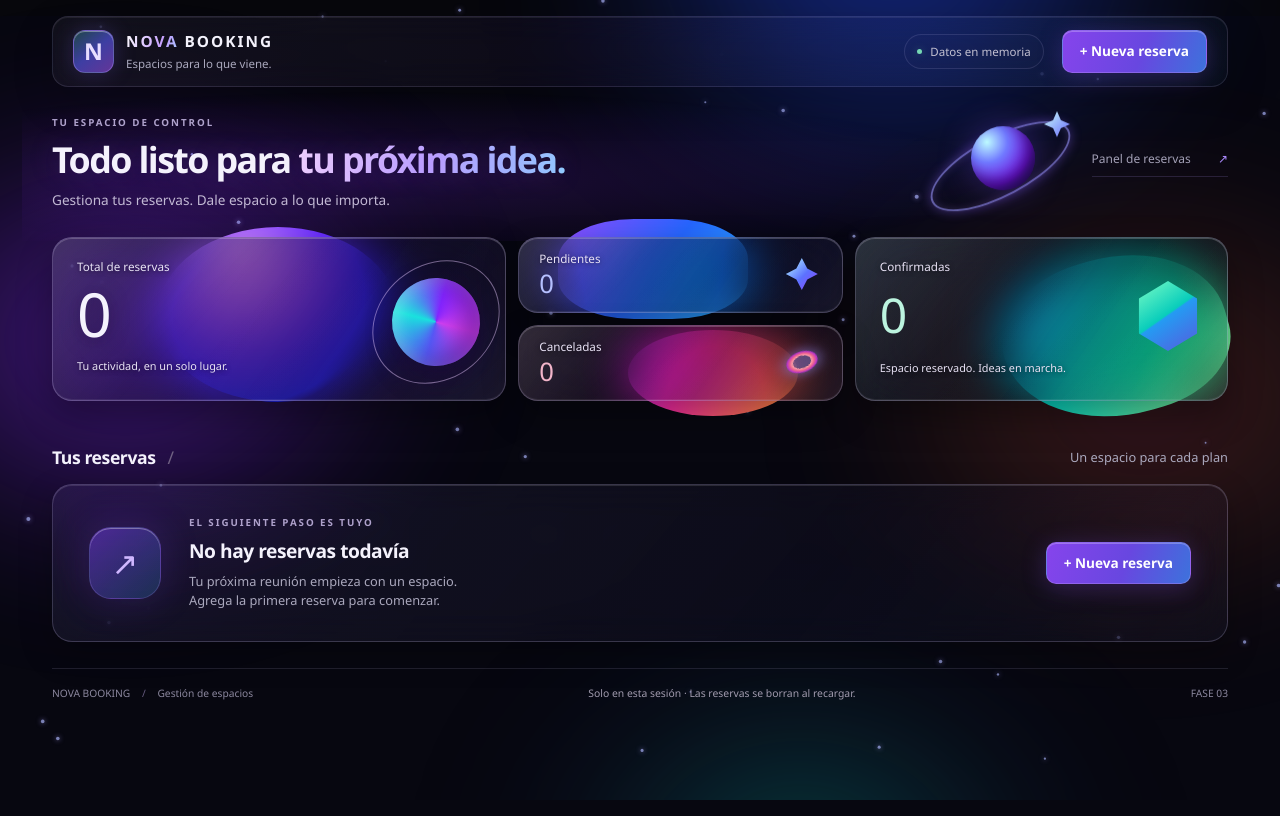
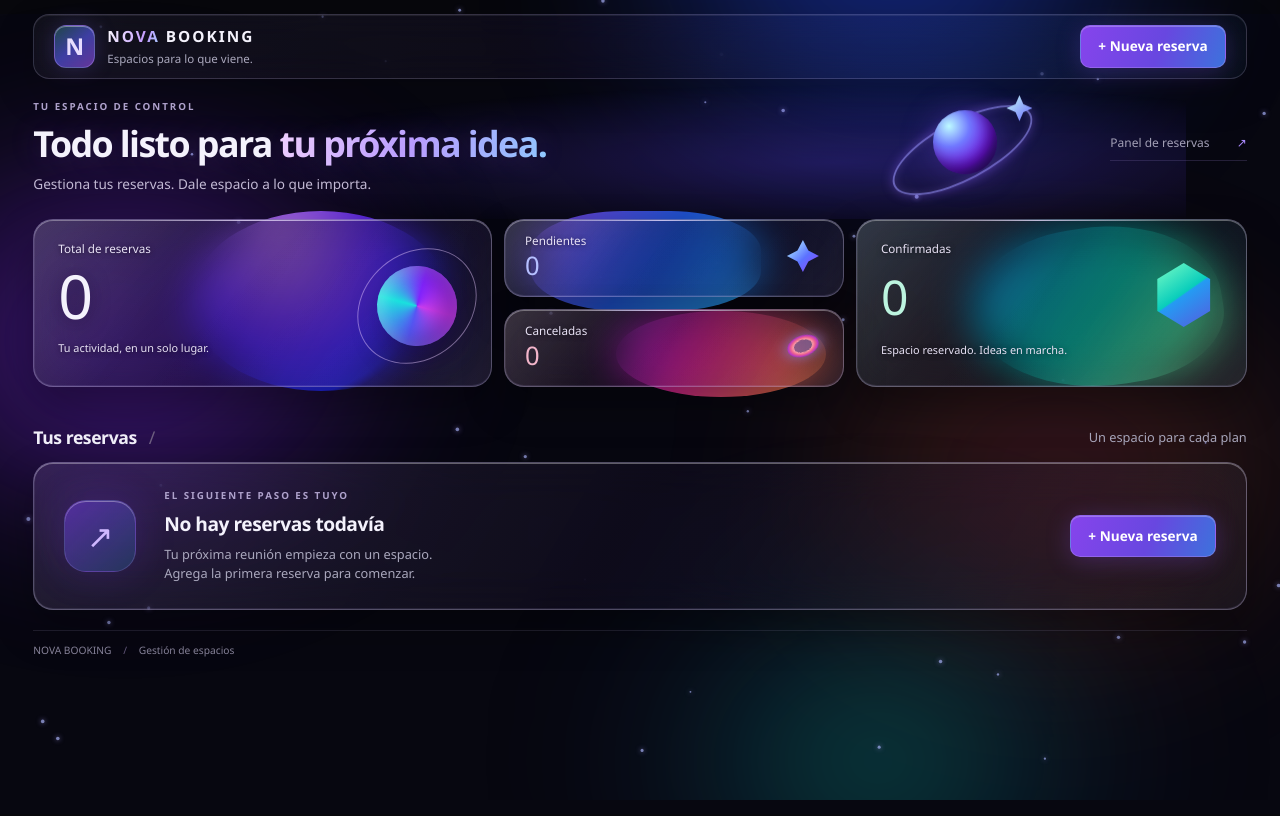
Before and after one commit to JorgeDavid12/sistema-reservas-nova, a website built with Vite: page index.html in a window 1280 px wide. Built offline with nearby package versions, Linux system fonts and the light colour scheme.

Commit message:
Mejorar composición y glassmorphism del sistema

```diff
--- a/index.html
+++ b/index.html
@@ -13,7 +13,7 @@
   <div class="shell">
     <header class="header">
       <div class="brand"><span class="brand-icon" aria-hidden="true">N</span><div><p class="brand-name"><span>NOVA</span> BOOKING</p><p class="muted small">Espacios para lo que viene.</p></div></div>
-      <div class="header-actions"><span class="memory-badge">Datos en memoria</span><button type="button" class="primary" id="new-reservation">+ Nueva reserva</button></div>
+      <div class="header-actions"><button type="button" class="primary" id="new-reservation">+ Nueva reserva</button></div>
     </header>
     <main>
       <div class="page-heading"><div><p class="eyebrow">TU ESPACIO DE CONTROL</p><h1>Todo listo para <span>tu próxima idea.</span></h1><p class="muted">Gestiona tus reservas. Dale espacio a lo que importa.</p></div><div class="hero-art" aria-hidden="true"><span class="hero-ring"></span><span class="hero-sphere"></span><span class="hero-star"></span></div><span class="dashboard-label">Panel de reservas <span aria-hidden="true">↗</span></span></div>
@@ -32,7 +32,7 @@
       </section>
       <noscript>Activa JavaScript para gestionar las reservas.</noscript>
     </main>
-    <footer><span>NOVA BOOKING <span class="footer-separator">/</span> Gestión de espacios</span><p class="session-note">Solo en esta sesión · Las reservas se borran al recargar.</p><span>FASE 03</span></footer>
+    <footer><span>NOVA BOOKING <span class="footer-separator">/</span> Gestión de espacios</span></footer>
   </div>
   <dialog id="reservation-dialog" aria-labelledby="form-title">
     <div class="dialog-heading"><div><p class="eyebrow">DALE ESPACIO A TU IDEA</p><h2 id="form-title">Nueva reserva</h2></div><button type="button" id="close-form" class="icon-button" aria-label="Cerrar formulario">×</button></div>
--- a/src/styles.css
+++ b/src/styles.css
@@ -1,4 +1,4 @@
-/* Sistema visual · Fase 3 y corrección de dirección visual autorizada. */
+/* Sistema visual · Composición y cristal. */
 :root {
   font-family: 'Segoe UI', system-ui, sans-serif;
   color: #f4f2fc;
@@ -33,7 +33,7 @@ h1 { font-size: clamp(1.8rem, 2.8vw, 2.5rem); font-weight: 600; letter-spacing:
 h1 span { color: #b1a8cd; }
 h2 { font-size: 1.1rem; font-weight: 600; letter-spacing: -.025em; }
 h3 { font-size: 1.2rem; font-weight: 600; letter-spacing: -.025em; }
-.shell { width: min(1240px, 100%); margin: auto; padding: 0 32px; }
+.shell { width: min(1680px, 100%); margin: auto; padding: 0 clamp(24px, 2.6vw, 48px); }
 .header, .brand, .header-actions, .page-heading, .section-heading, .card-heading, .dialog-heading, footer { display: flex; justify-content: space-between; align-items: center; gap: 18px; }
 .header { padding: 19px 0; border-bottom: 1px solid var(--border); }
 .brand { justify-content: flex-start; gap: 12px; }
@@ -43,8 +43,6 @@ h3 { font-size: 1.2rem; font-weight: 600; letter-spacing: -.025em; }
 .brand .small { font-size: .72rem; margin-top: 2px; }
 .muted, dt { color: var(--muted); }
 .small { font-size: .8rem; }
-.memory-badge { font-size: .72rem; color: #c2c0d1; display: inline-flex; align-items: center; gap: 8px; padding: 8px 12px; border: 1px solid var(--border); border-radius: 30px; background: #ffffff03; }
-.memory-badge::before { content: ''; width: 5px; height: 5px; border-radius: 50%; background: #76d8b4; box-shadow: 0 0 9px #76d8b455; }
 .page-heading { margin: 18px 0 16px; }
 .page-heading .muted { font-size: .85rem; }
 .eyebrow { color: #afa2cc; font-size: .61rem; font-weight: 700; letter-spacing: .2em; }
@@ -100,7 +98,6 @@ input:hover, select:hover { border-color: #a391c470; }
 input:focus, select:focus { border-color: #af8df0; box-shadow: 0 0 0 3px #9870dd15; }
 footer { margin-top: 26px; padding: 17px 0 22px; border-top: 1px solid var(--border); color: #8b879e; font-size: .64rem; }
 .footer-separator { color: #675c80; margin: 0 9px; }
-.session-note { color: #a29caf; font-size: .65rem; }
 dialog { width: min(690px, calc(100% - 32px)); max-height: calc(100dvh - 40px); overflow-y: auto; padding: 27px 30px; color: #f4f2fc; background: radial-gradient(ellipse at 0 0, #61409428, transparent 55%), #13111c; border: 1px solid #a990d34a; border-radius: 24px; box-shadow: 0 32px 100px #000a, 0 0 50px #603da514, inset 0 1px #ffffff09; }
 dialog[open] { animation: aparecer .16s ease-out; }
 dialog::backdrop { background: #04030bc9; backdrop-filter: blur(3px); }
@@ -198,3 +195,41 @@ dialog input, dialog select { background: #0808179e; border-color: #b6a1d45c; }
 @keyframes flotar { from { transform: translateY(-3px); } to { transform: translateY(4px); } }
 @media (prefers-reduced-motion: reduce) { .hero-art { animation: none; } .metric:hover .orbit-decoration { transform: rotate(-20deg); } }
 @supports not (backdrop-filter: blur(1px)) { .metric, .reservation-card, .empty-state, dialog { background-color: #171326ee; } }
+
+/* Fase 4: composición horizontal y superficies con un mismo acabado. */
+:root { --glass-edge: #dfd5ff50; --glass-shadow: inset 0 1px #fff5, inset 1px 0 #ffffff13, inset 0 -1px #c9b9ff1c, 0 18px 42px #0005; }
+.header { margin-top: 14px; padding: 10px 20px; border-color: #d8cfff30; }
+.page-heading { min-height: 108px; margin: 14px 0 18px; }
+.hero-art { right: 17%; top: -4px; }
+.page-heading::before { inset: -15px 5% -18px 12%; background: radial-gradient(ellipse at 65% 60%, #6343ff40, transparent 65%); }
+.summary { grid-template-columns: 1.35fr 1fr 1.15fr; grid-template-rows: 78px 78px; gap: 12px; }
+.metric { border-color: var(--glass-edge); backdrop-filter: blur(22px) saturate(125%); box-shadow: var(--glass-shadow); background-image: linear-gradient(120deg, #f1e9ff1c, #19152c38 48%, #ddd7ff0a); }
+.metric::after { content: ''; position: absolute; top: 0; left: 14%; width: 65%; height: 1px; background: linear-gradient(90deg, transparent, #e7d9ffb3, transparent); pointer-events: none; }
+.orb-violet { left: 13%; top: -8px; width: 260px; height: 180px; opacity: .82; }
+.orb-blue { left: 41%; top: -8px; width: 230px; opacity: .76; }
+.orb-red { left: 48%; bottom: -10px; width: 210px; opacity: .78; }
+.orb-green { right: 2%; top: 5%; width: 250px; opacity: .78; transform: rotate(-9deg); }
+.orbit-decoration { right: 34px; bottom: 40px; width: 80px; height: 80px; }
+.metric-confirmed .metric-symbol { right: 32px; width: 60px; height: 64px; }
+.light-cyan { bottom: -200px; right: 6%; }
+.light-coral { right: -100px; top: 230px; }
+#feedback { margin-top: 16px; margin-bottom: 6px; }
+.section-heading { margin-bottom: 12px; }
+.reservation-grid { grid-template-columns: repeat(auto-fit, minmax(min(360px, 100%), 1fr)); gap: 16px; }
+.reservation-grid:has(> :only-child) { grid-template-columns: minmax(0, 760px); }
+.reservation-card, .empty-state { background: linear-gradient(120deg, #d8c3ff20, #17112675 48%, #abcaff0e); border-color: var(--glass-edge); backdrop-filter: blur(22px) saturate(120%); box-shadow: var(--glass-shadow); }
+.reservation-card { padding: 16px 22px; }
+.reservation-card::before { background: linear-gradient(135deg, #ffffff12, transparent 30%, transparent 70%, #d9dbff08), radial-gradient(200px circle at var(--cursor-x, -300px) var(--cursor-y, -300px), #d0baff28, transparent 75%); }
+.reservation-card dl { display: grid; grid-template-columns: 1fr 1fr; column-gap: 22px; }
+.reservation-card dl div:last-child { grid-column: 1 / -1; }
+.reservation-card dt { color: #bcb5cd; }
+.empty-state { padding: 26px 30px; }
+footer { margin-top: 20px; padding: 12px 0 16px; }
+dialog { width: min(720px, calc(100% - 40px)); padding: 24px 30px; background: radial-gradient(ellipse at 0 0, #c391ff30, transparent 55%), radial-gradient(ellipse at 100% 100%, #30cfdd20, transparent 55%), linear-gradient(125deg, #e7dcff13, #100e219e 55%, #1d304675); border-color: #e9dcff70; backdrop-filter: blur(22px) saturate(135%); box-shadow: inset 0 1px #fff8, inset 1px 0 #e9dcff28, inset 0 -1px #bbcdff30, 0 32px 90px #0009, 0 0 50px #8760e526; }
+dialog::backdrop { background: #06061145; backdrop-filter: blur(3px); }
+dialog input, dialog select { background: #0a08187a; border-color: #b6a1d45c; box-shadow: inset 0 1px 5px #0003, 0 1px #ffffff08; }
+.form-grid { gap: 14px 24px; margin-top: 18px; }
+.form-actions { margin-top: 16px; padding-top: 14px; }
+dialog [aria-invalid="true"] { background: #391426cf; border-color: #ff9eb8; }
+.field-error, #form-error { color: #ffd0de; text-shadow: 0 1px 3px #19000d; }
+@supports not (backdrop-filter: blur(1px)) { .metric, .reservation-card, .empty-state, dialog { background-color: #171326f5; } }
```
Also changed, not shown: README.md.
